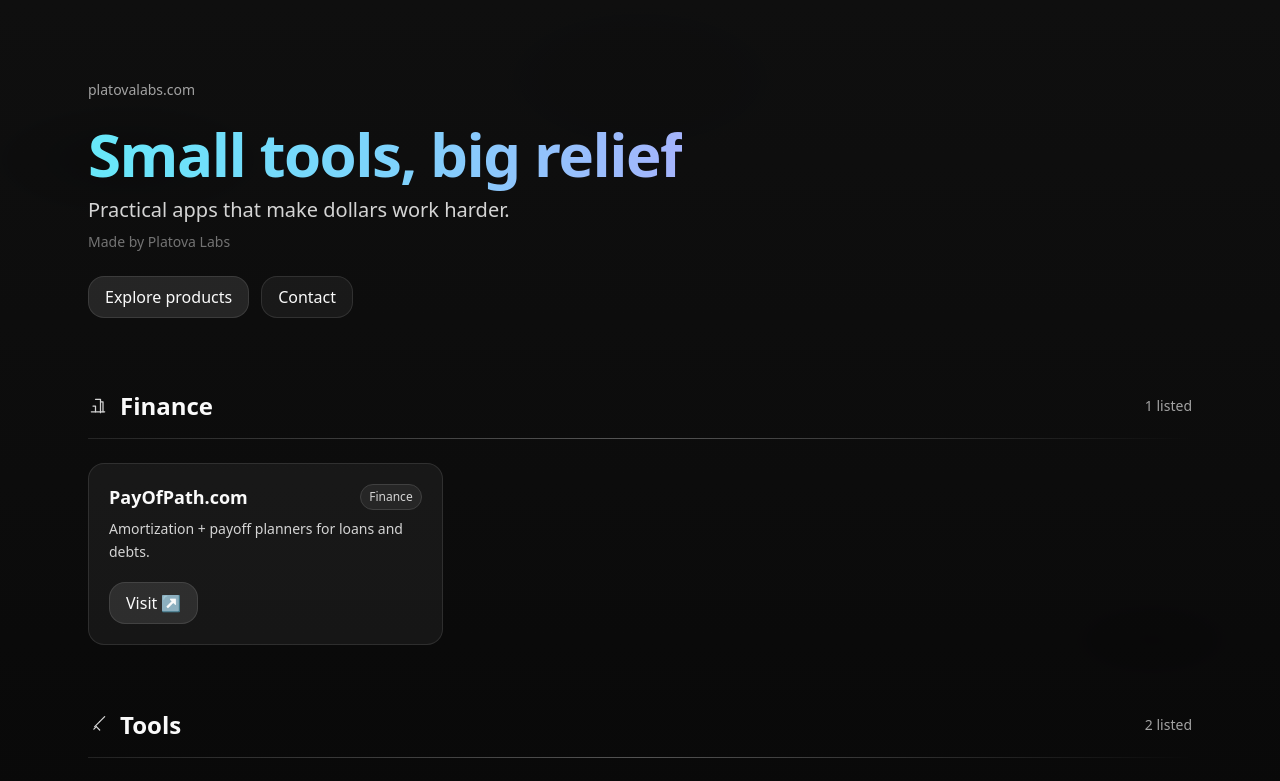
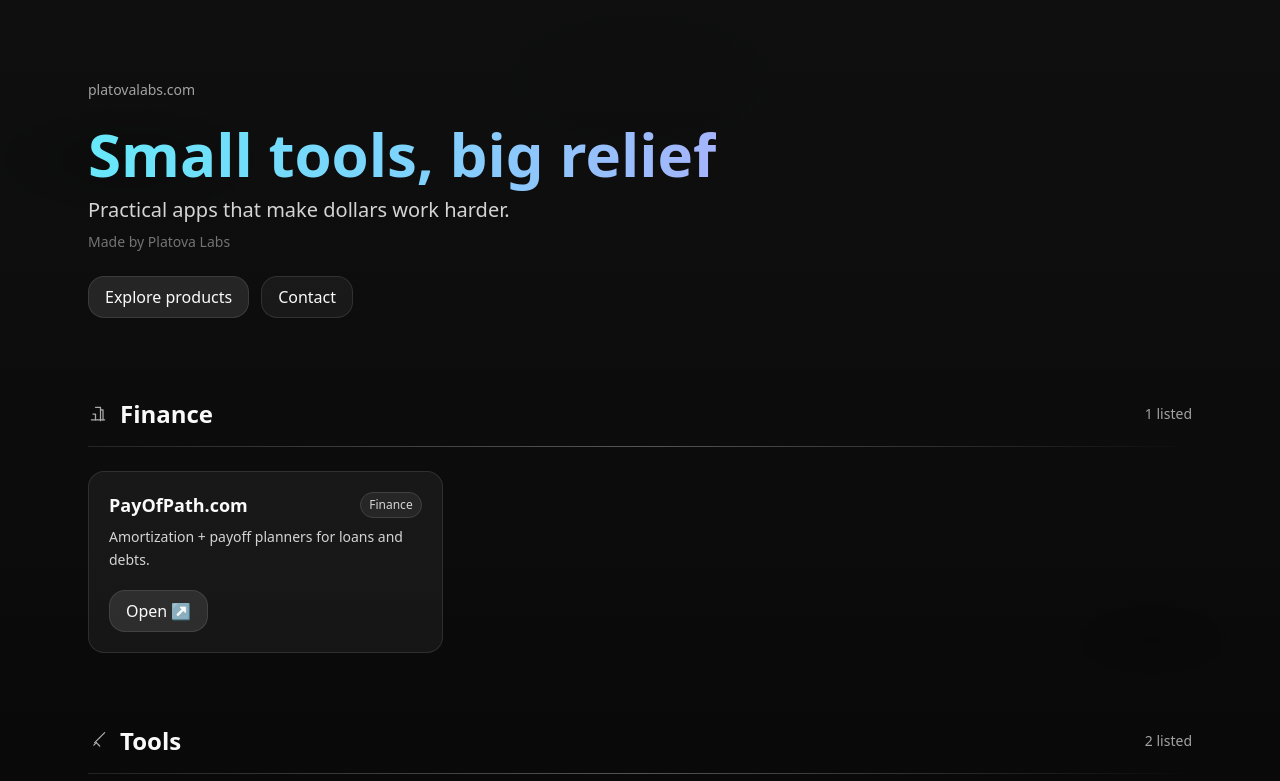
Before and after one commit to platinummorgan/platovalabs, a Next.js app: page / in a window 1280 px wide. Shown: the top 781 px of the page. Built offline with nearby package versions, Linux system fonts and the light colour scheme.

Commit message:
Micro-polish: tighter headline tracking, section spacing, larger card titles, constrained body width, 'Open' buttons, icon opacity, TODO placeholders

```diff
--- a/app/page.tsx
+++ b/app/page.tsx
@@ -10,7 +10,7 @@
       <header className="pt-20 pb-10">
         <div className="section-wrap">
           <div className="text-neutral-400 text-sm">platovalabs.com</div>
-          <h1 className="mt-6 text-4xl sm:text-6xl font-extrabold tracking-tight leading-tight">
+          <h1 className="mt-6 text-4xl sm:text-6xl font-extrabold tracking-tight-[-0.02em] leading-tight">
             <span className="bg-gradient-to-r from-cyan-300 via-sky-300 to-indigo-300 bg-clip-text text-transparent">Small tools, big relief</span>
           </h1>
           <p className="mt-3 text-lg sm:text-xl text-neutral-300 max-w-3xl">Practical apps that make dollars work harder.</p>
@@ -23,11 +23,11 @@
       </header>
 
       {CATALOG.map(category => (
-        <section id={category.key} key={category.key} className="py-8">
+  <section id={category.key} key={category.key} className="pt-10 pb-8">
           <div className="section-wrap">
             <div className="flex items-center justify-between mb-4">
               <div className="flex items-center gap-3">
-                <span className="text-neutral-300">{
+                <span className="text-neutral-300 opacity-80">{
                   category.key === 'finance' ? <Icons.FinanceIcon /> :
                   category.key === 'tools' ? <Icons.ToolsIcon /> :
                   category.key === 'sports' ? <Icons.SportsIcon /> :
@@ -44,13 +44,13 @@
             {category.items.map((p: any) => (
               <Card key={p.name} className="p-5 hover:bg-neutral-900 transition">
                 <div className="flex items-center justify-between">
-                  <h3 className="text-lg font-semibold leading-tight">{p.name}</h3>
+                  <h3 className="text-[1.125rem] font-semibold leading-tight">{p.name}</h3>
                   <span className="text-xs px-2 py-1 rounded-full bg-neutral-800 text-neutral-300 border border-neutral-700">{p.tag}</span>
                 </div>
-                <p className="mt-2 text-neutral-300 text-sm leading-relaxed min-h-[48px]">{p.blurb}</p>
+                <p className="mt-2 text-neutral-300 text-sm leading-relaxed min-h-[48px]" style={{maxWidth: '50ch'}}>{p.blurb}</p>
                 <div className="mt-4 flex items-center gap-3">
-                  <a href={p.href} target="_blank" rel="noreferrer" aria-label={`Visit ${p.name}`}>
-                    <Button aria-label={`Visit ${p.name}`}>Visit ↗</Button>
+                  <a href={p.href} target="_blank" rel="noreferrer" aria-label={`Open ${p.name}`}>
+                    <Button aria-label={`Open ${p.name}`}>Open ↗</Button>
                   </a>
                   {/* changelog link intentionally removed; updates are on the /updates page */}
                 </div>
--- a/data/catalog.ts
+++ b/data/catalog.ts
@@ -18,6 +18,7 @@
     key: 'sports',
     title: 'Sports',
     items: [
+      // TODO: replace with official TikTok handle URL when available
       { name: 'TikTok', blurb: 'Short sports predictions & picks.', href: 'https://www.tiktok.com/@predict_a_sport', tag: 'Sports' },
     ],
   },
@@ -25,7 +26,9 @@
     key: 'shops',
     title: 'Shops & Publishing',
     items: [
+      // TODO: paste official Etsy store URL when ready
       { name: 'Etsy Store', blurb: 'Merch & digital downloads.', href: 'https://www.etsy.com/shop/PlatLabs?ref=shop-header-name&listing_id=4390248520&from_page=listing', tag: 'Store' },
+      // TODO: replace with canonical Kindle author/search URL
       { name: 'Kindle Publishing', blurb: 'Books and guides on Amazon Kindle.', href: 'https://www.amazon.com/s?i=digital-text&rh=p_27%3APlatinum%2BMorgan&s=relevancerank&text=Platinum+Morgan&ref=dp_byline_sr_ebooks_1', tag: 'Publishing' },
     ],
   },
```
